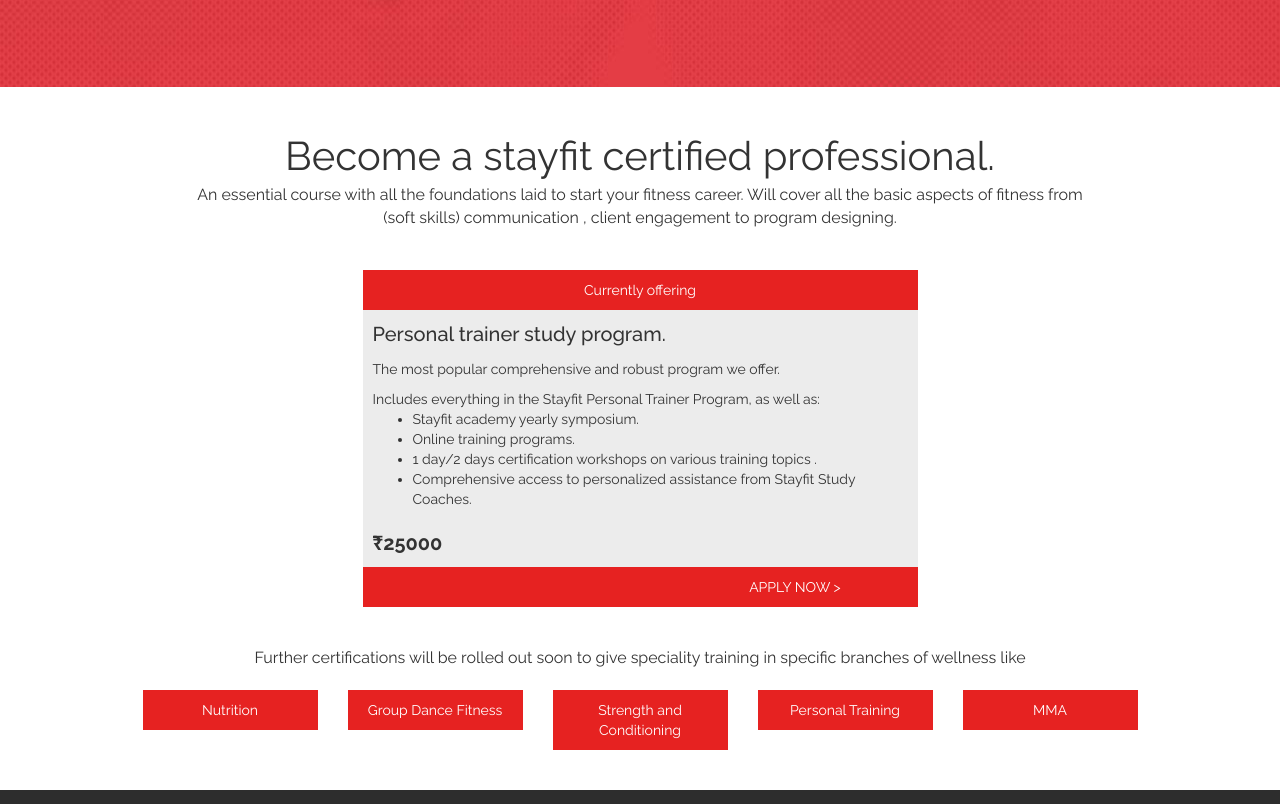
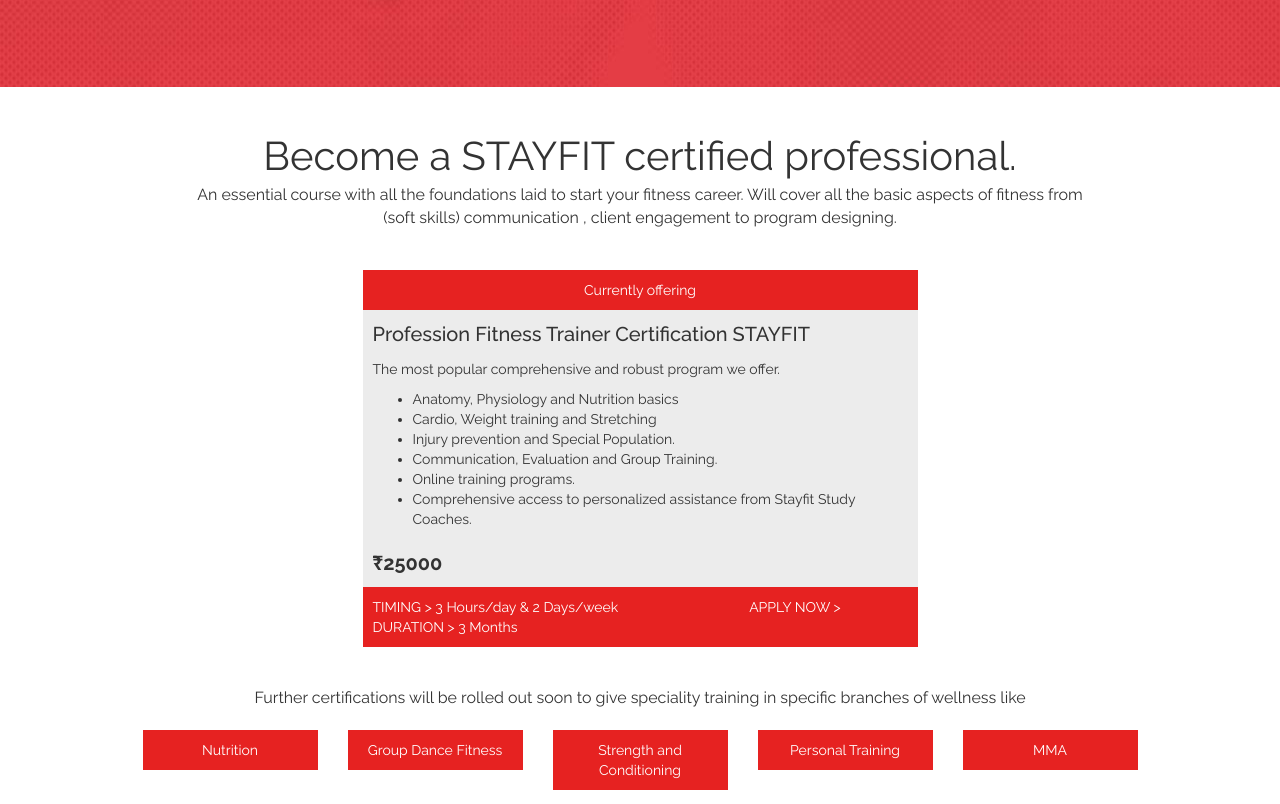
Before and after one commit to vijayyashwanth/stayfit-hub-website, a website: page public/index.html in a window 1280 px wide. Shown: the part 2310-3114 px from the top of the page. Drawn offline with nearby package versions, Linux system fonts and the light colour scheme.

Commit message:
minor fix

```diff
--- a/public/index.html
+++ b/public/index.html
@@ -100,7 +100,7 @@
     <div class="section1">
         Move your career further and save.
         <div class="sectionText">
-            Move your career further as an Stayfit Certified Professional. Holding Stayfit Certification will allow you to take your health and fitness career to the next level by allowing you to reach a wider, more diverse set of clients.
+            Move your career further as an STAYFIT Certified Professional. Holding Stayfit Certification will allow you to take your health and fitness career to the next level by allowing you to reach a wider, more diverse set of clients.
         </div>
         <div class="container">
             <div class="row">
@@ -145,7 +145,7 @@
     </div>
     <div class="pricing" id="certification">
         <div class="aboutHead">
-            Become a stayfit certified professional.
+            Become a STAYFIT certified professional.
         </div>
         <div class="aboutText">
             An essential course with all the foundations laid to start your fitness career. Will cover all the basic aspects of fitness from (soft skills) communication , client engagement to program designing.
@@ -160,17 +160,18 @@
                             Currently offering
                         </div>
                         <div class="title">
-                            Personal trainer study program.
+                            Profession Fitness Trainer Certification STAYFIT
                         </div>
                         <div class="subtext">
                             The most popular comprehensive and robust program we offer.
                         </div>
                         <div class="cardText">
-                            Includes everything in the Stayfit Personal Trainer Program, as well as:
                             <ul>
-                                <li>Stayfit academy yearly symposium.</li>
+                                <li>Anatomy, Physiology and Nutrition basics</li>
+                                <li>Cardio, Weight training and Stretching</li>
+                                <li>Injury prevention and Special Population.</li>
+                                <li>Communication, Evaluation and Group Training.</li>
                                 <li>Online training programs.</li>
-                                <li>1 day/2 days certification workshops on various training topics .</li>
                                 <li>Comprehensive access to personalized assistance from Stayfit Study Coaches.</li>
                             </ul>
                         </div>
@@ -180,7 +181,7 @@
                         <div class="cardFooter">
                             <div class="row">
                                 <div class="col-md-8">
-
+                                    TIMING > 3 Hours/day & 2 Days/week<br> DURATION > 3 Months
                                 </div>
                                 <div class="col-md-4">
                                     <a href="https://yash230.typeform.com/to/kUmfFw" target="blank">
```
